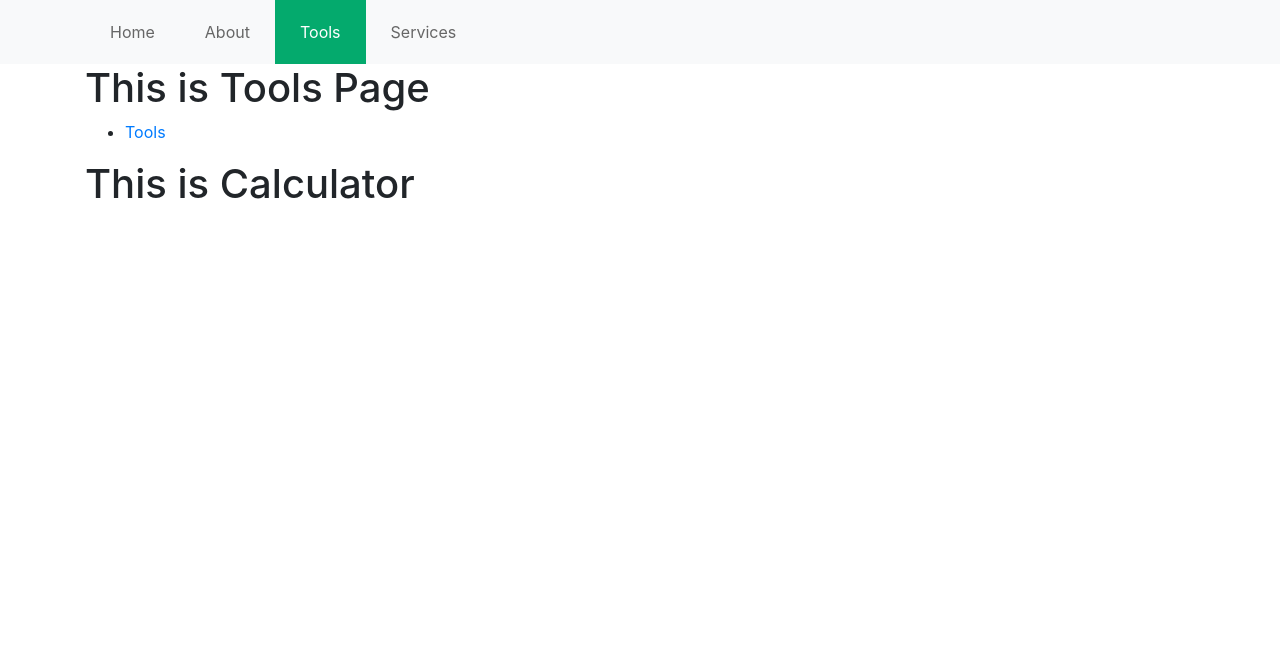
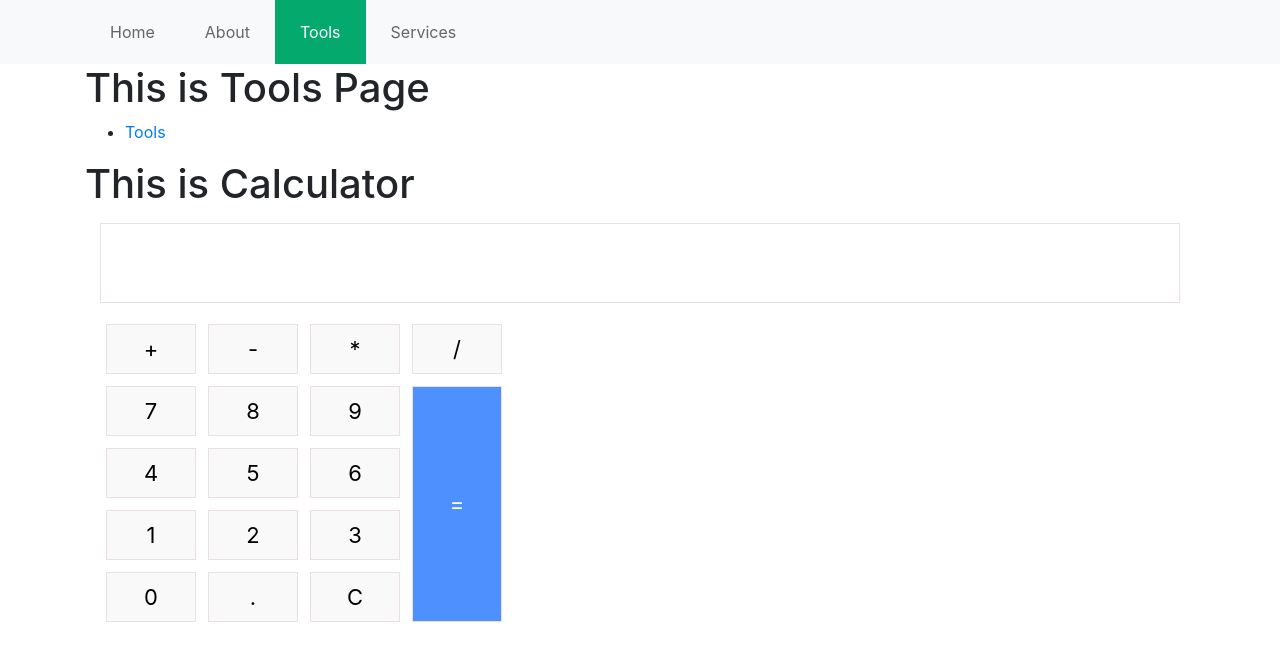
Before and after one commit to mysbtemp1/mdev1005, a React (Create React App) app: page /tools/calculator in a window 1280 px wide. Shown: the top 660 px of the page. Built offline with nearby package versions, Linux system fonts and the light colour scheme.

Commit message:
calculator

```diff
--- a/src/App.css
+++ b/src/App.css
@@ -30,3 +30,71 @@ ul.custom-nav
   color: white;
   background-color: #04AA6D;
 }
+
+
+
+
+#inputs {
+  /* max-width:max-content; */
+  width: auto;
+  height: 80px;
+  font-size: 50px;
+  text-align: right;
+  border: 1px solid #eae0e0;
+  margin: 15px;
+}
+
+
+
+
+.button {
+  width: 90px;
+  height: 50px;
+  margin:6px;
+  font-size: 22px;
+  background-color:#F9F9F9;
+  border: 1px solid #eae0e0;
+}
+
+#ops {
+  width: 90px;
+  height: 50px;
+  margin: 6px;
+  background-color:#DDDDDD;
+  border: 1px solid #eae0e0;
+  font-size: 22px;
+}
+#equal {
+  height: auto;
+  background-color: #4E90FE;
+  border: 1px solid #eae0e0;
+  color: white;
+  font-size: 22px;
+}
+
+#clear{
+  border: 1px solid #888181b1;
+}
+.buttons{
+  width: auto;
+  margin: 15px;
+
+}
+.ops {
+  display: flex;
+
+}
+.keypadj {
+  display: flex;
+  margin-left: auto;
+  margin-right: auto;
+  padding: 0px;
+
+}
+.keypadi {
+  display: grid;
+  /* grid-template-columns: auto; */
+
+  margin: 0px;
+  padding: 0px;
+}
--- a/src/components/Tools/Calculator.js
+++ b/src/components/Tools/Calculator.js
@@ -1,7 +1,30 @@
 import React from 'react';
 import {Link} from 'react-router-dom';
 
+function calc(e)
+{
+    let display = document.getElementById("inputs");
+
+    switch (e.target.value)
+    {
+        case "C":
+            display.innerText = "";
+            break;
+        case "=":
+            try {
+                display.innerText = eval(display.innerText);
+            } catch {
+                display.innerText = "Error";
+            }
+            break;
+
+        default:
+            display.innerText += e.target.innerText;
+    }
+}
+
 const Calculator = () => {
+
     return (
         <div className='container'>
             <h1>This is Tools Page</h1>
@@ -13,7 +36,45 @@ const Calculator = () => {
                 </ul>
             </nav>
             <h1>This is Calculator</h1>
+            <div className="input">
+                <div type="text" id="inputs"></div>
+            </div>
+            <div className="buttons">
+                <div className="ops">
+                    <button className="button" value='+' onClick={(event) => calc(event)}>+</button>
+                    <button className="button" value='-' onClick={(event) => calc(event)}>-</button>
+                    <button className="button" value='*' onClick={(event) => calc(event)}>*</button>
+                    <button className="button" value='/' onClick={(event) => calc(event)}>/</button>
+                </div>
+                <div className="keypadj">
+                    <div className="keypadi">
+                        <button className="button" value='7' onClick={(event) => calc(event)}>7</button>
+                        <button className="button" value='4' onClick={(event) => calc(event)}>4</button>
+                        <button className="button" value='1' onClick={(event) => calc(event)}>1</button>
+                        <button className="button" value='0' onClick={(event) => calc(event)}>0</button>
+                    </div>
 
+
+                    <div className="keypadi">
+                        <button className="button" value='8' onClick={(event) => calc(event)}>8</button>
+                        <button className="button" value='5' onClick={(event) => calc(event)}>5</button>
+                        <button className="button" value='2' onClick={(event) => calc(event)}>2</button>
+                        <button className="button" value='.' onClick={(event) => calc(event)}>.</button>
+                    </div>
+
+                    <div className="keypadi">
+                        <button className="button" value='9' onClick={(event) => calc(event)}>9</button>
+                        <button className="button" value='6' onClick={(event) => calc(event)}>6</button>
+                        <button className="button" value='3' onClick={(event) => calc(event)}>3</button>
+                        <button className="button" value='C' onClick={(event) => calc(event)}>C</button>
+                    </div>
+
+
+                    <div className="keypadi">
+                        <button id="equal" className="button" value='=' onClick={(event) => calc(event)}>=</button>
+                    </div>
+                </div>
+            </div>
         </div>
     );
 };
```
